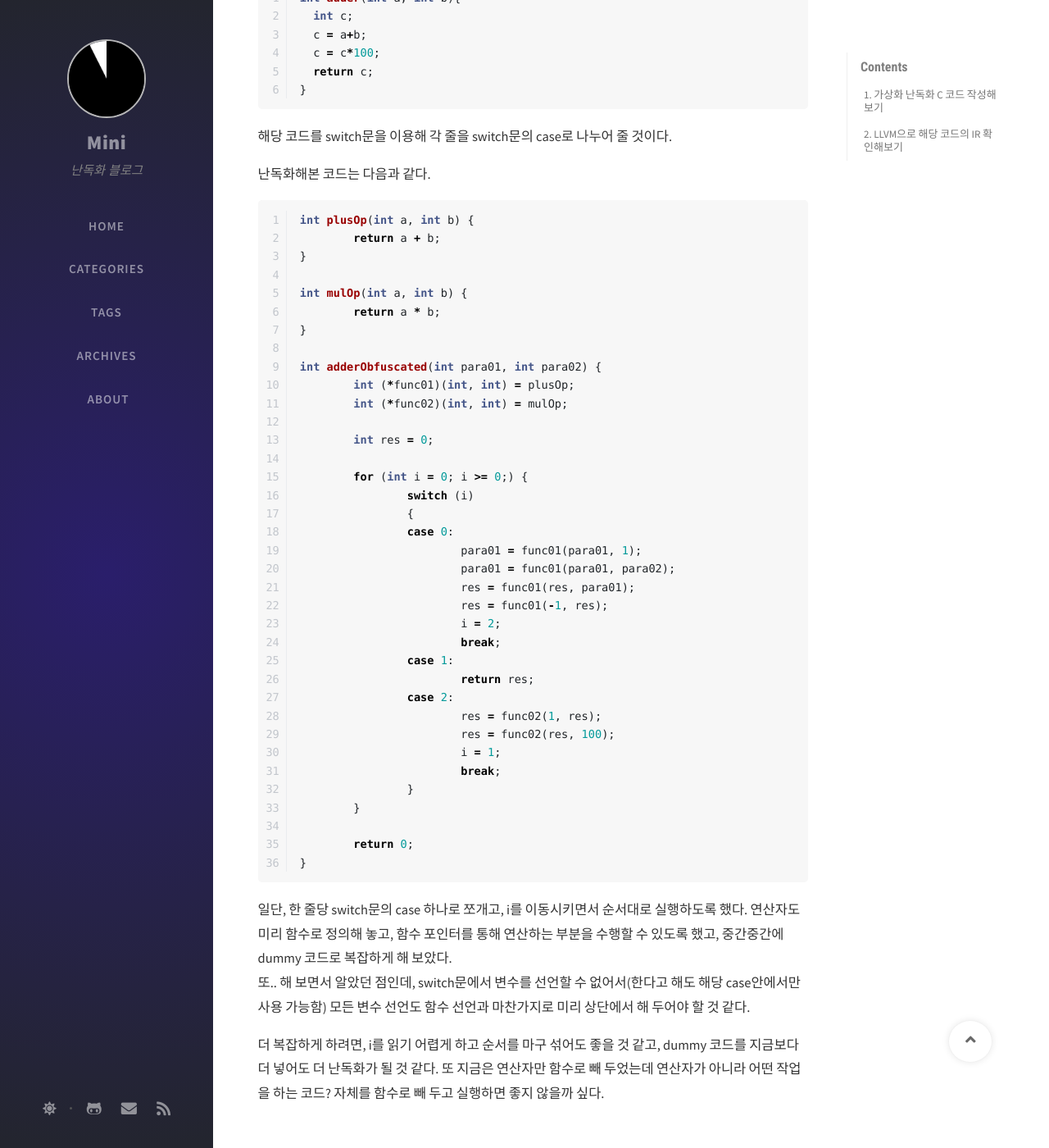
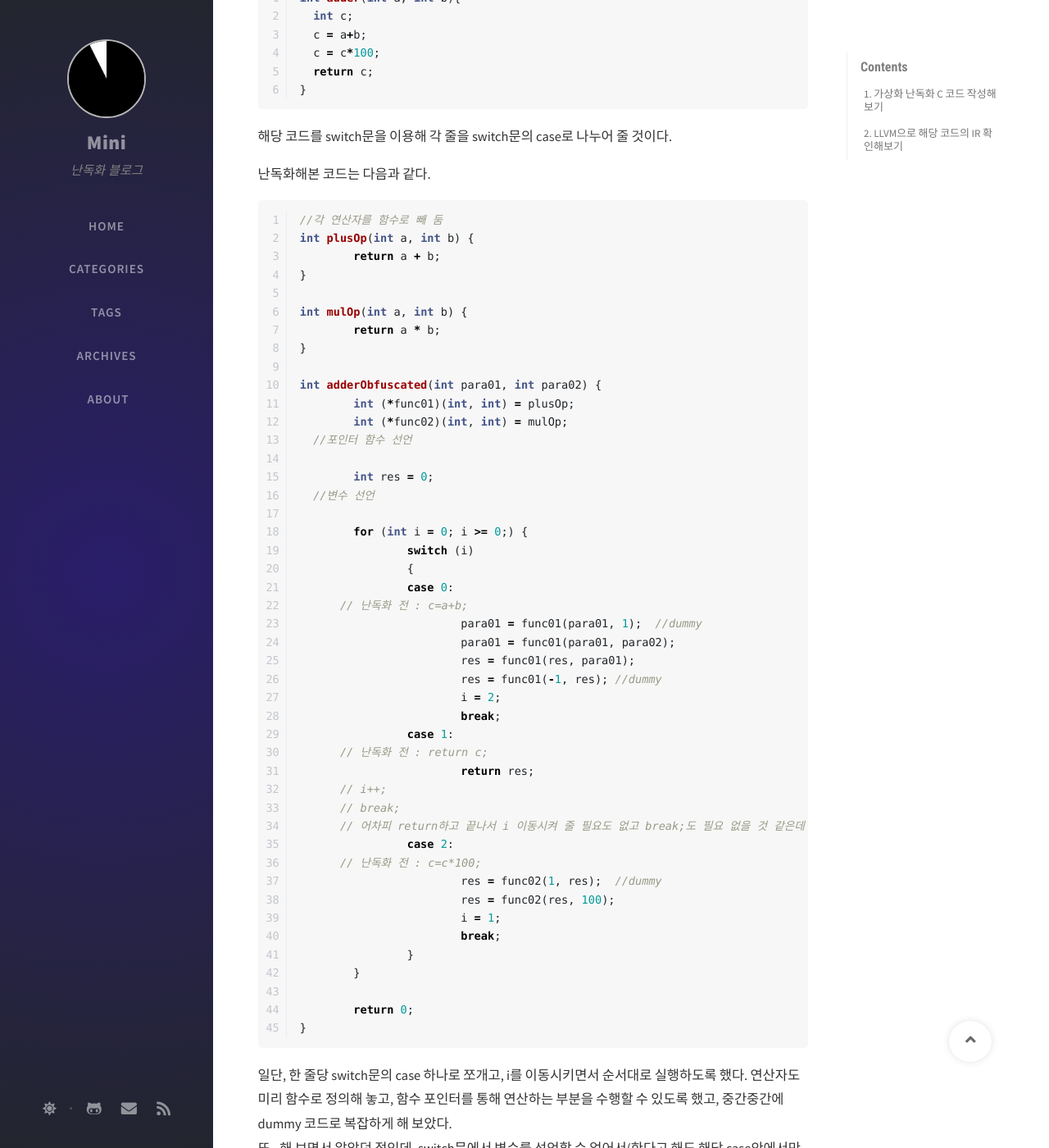
Before and after one commit to yarncha/yarncha.github.io, a Jekyll site: the page built from _posts/2020-09-15-17.md, in a window 1280 px wide and 1400 px high, scrolled down 578 px. Shown: the whole window at 82% size. Built offline with Jekyll 4.4.1, drawn with Linux system fonts in a browser that asks for light colours; nearby versions of some CDN libraries; comment, search, counter and statistics services are not loaded.

Commit message:
Update 2020-09-15-17.md

````diff
--- a/_posts/2020-09-15-17.md
+++ b/_posts/2020-09-15-17.md
@@ -34,6 +34,7 @@
 난독화해본 코드는 다음과 같다.
 
 ```c
+//각 연산자를 함수로 빼 둠
 int plusOp(int a, int b) {
 	return a + b;
 }
@@ -45,23 +46,31 @@
 int adderObfuscated(int para01, int para02) {
 	int (*func01)(int, int) = plusOp;
 	int (*func02)(int, int) = mulOp;
+  //포인터 함수 선언
 
 	int res = 0;
+  //변수 선언
 
 	for (int i = 0; i >= 0;) {
 		switch (i)
 		{
 		case 0:
-			para01 = func01(para01, 1);
+      // 난독화 전 : c=a+b;
+			para01 = func01(para01, 1);  //dummy
 			para01 = func01(para01, para02);
 			res = func01(res, para01);
-			res = func01(-1, res);
+			res = func01(-1, res); //dummy
 			i = 2;
 			break;
 		case 1:
+      // 난독화 전 : return c;
 			return res;
+      // i++;
+      // break;
+      // 어차피 return하고 끝나서 i 이동시켜 줄 필요도 없고 break;도 필요 없을 것 같은데 넣어두면 좀 더 보기 어려울 것 같기도 하다
 		case 2:
-			res = func02(1, res);
+      // 난독화 전 : c=c*100;
+			res = func02(1, res);  //dummy
 			res = func02(res, 100);
 			i = 1;
 			break;
````
